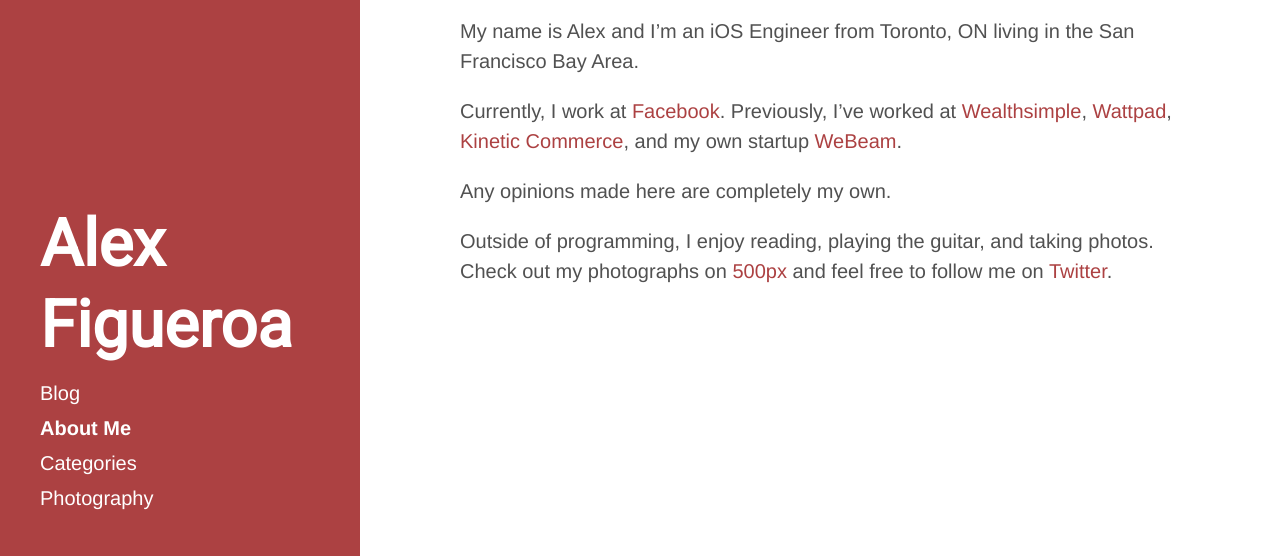
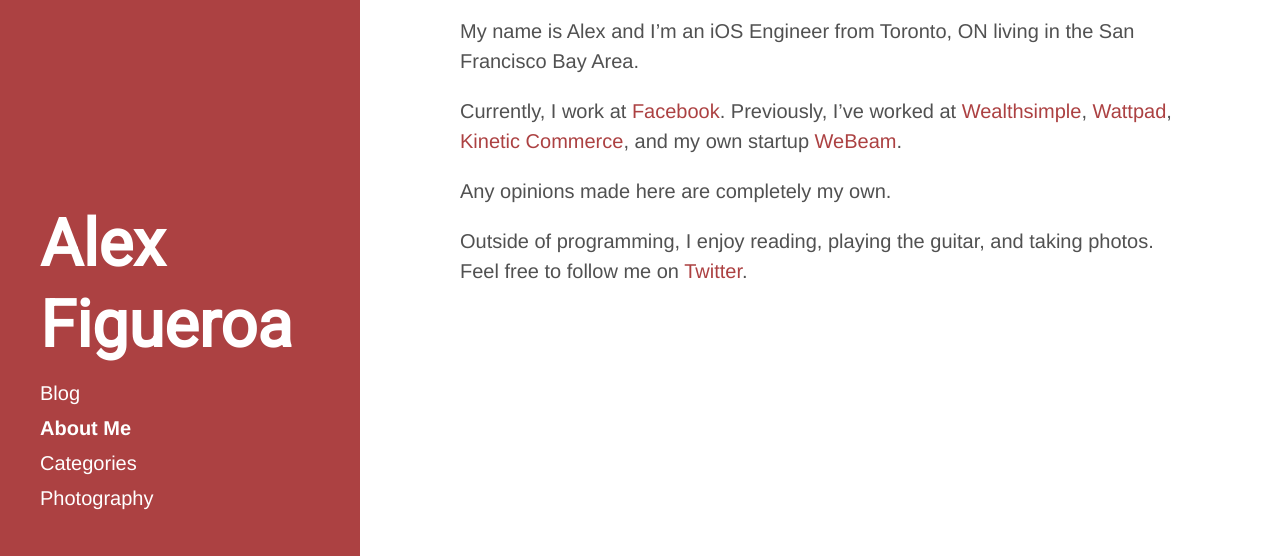
Before and after one commit to ajfigueroa/ajfigueroa.github.io, a Jekyll site: the page built from _pages/about.md, in a window 1280 px wide, cut to the strip 344-900 px from the top of the page. Built offline with Jekyll 4.4.1, drawn with Linux system fonts in a browser that asks for light colours.

Commit message:
[About] Remove redundant link to 500px (#50)

```diff
--- a/_pages/about.md
+++ b/_pages/about.md
@@ -16,5 +16,4 @@ Currently, I work at [Facebook](https://www.facebook.com/). Previously, I've wor
 
 Any opinions made here are completely my own.
 
-Outside of programming, I enjoy reading, playing the guitar, and taking photos.
-Check out my photographs on [500px](https://500px.com/{{site.author.five_hundred_username}}) and feel free to follow me on [Twitter](https://www.twitter.com/{{site.author.twitter_username}}).
+Outside of programming, I enjoy reading, playing the guitar, and taking photos. Feel free to follow me on [Twitter](https://www.twitter.com/{{site.author.twitter_username}}).
```
